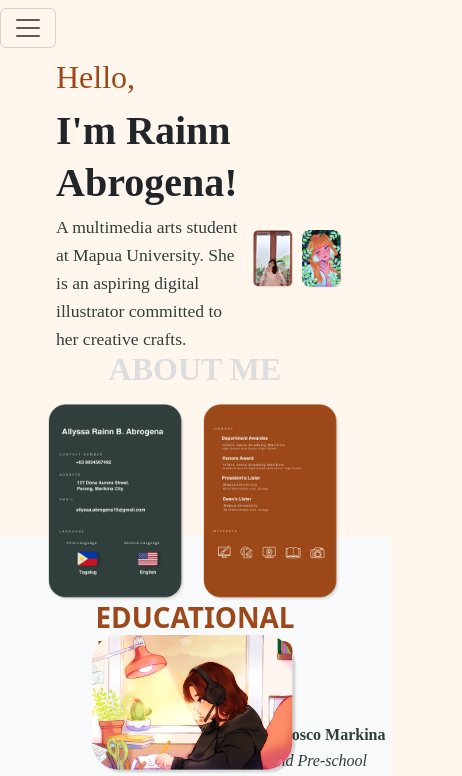
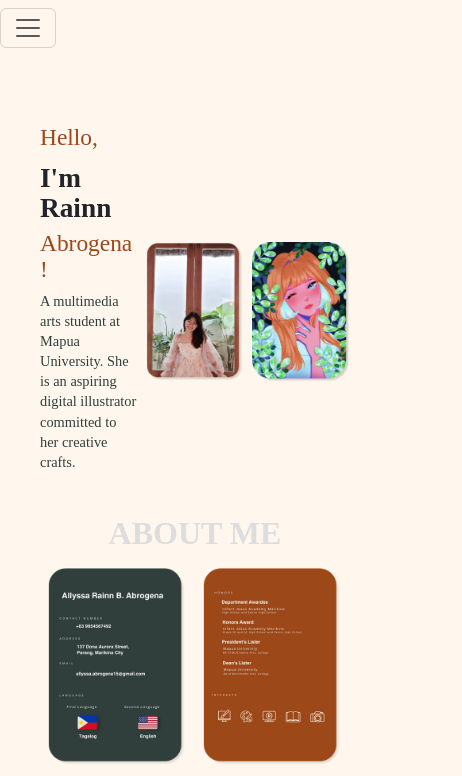
Before and after one commit to Nevriii/art_student_website, a React (Create React App) app: page / in a window 390 px wide. Shown: the top 776 px of the page, 462 px wide, since content can reach past the window. Built offline with nearby package versions, Linux system fonts and the light colour scheme.

Commit message:
Updated Design for smaller screens 08/13/25

```diff
--- a/src/App.css
+++ b/src/App.css
@@ -337,6 +337,91 @@ body {
   }
 }
 
+@media (max-width: 499px) {
+  .introduction-container {
+    min-height: auto;
+    background-color: #fff7ee;
+    display: flex;
+    align-items: center;
+    justify-content: center;
+    padding: 0.5rem;
+    position: relative;
+    margin-top: 7rem;
+  }
+
+  .introduction-grid {
+    display: grid;
+    grid-template-columns: 1fr 1fr 1fr; /* 3 columns */
+    gap: 0.5rem;
+    align-items: center;
+    width: 100%;
+    max-width: 100%;
+    text-align: center;
+  }
+
+  .introduction-text {
+    font-family: 'Ibarra Real Nova', serif;
+    display: flex;
+    flex-direction: column;
+    gap: 0.5rem;
+    justify-content: center;
+    align-items: flex-start;
+    font-size: 0.95rem;
+    padding: 0;
+    text-align: left;
+    word-break: break-word;
+  }
+
+  .introduction-hello {
+    color: #9c4819;
+    font-size: 2rem;
+    font-weight: 400;
+    margin: 0;
+  }
+
+  .introduction-name {
+    font-size: 1.5rem;
+    font-weight: 700;
+    margin: 0;
+    line-height: 1.1;
+  }
+
+  .introduction-description {
+    font-size: 0.95rem;
+    line-height: 1.4;
+    color: #303f3c;
+    margin: 0;
+    margin-bottom: 1rem;
+  }
+
+  .introduction-image-container {
+    display: flex;
+    justify-content: center;
+    align-items: center;
+    padding: 0;
+    width: 100%;
+    height: 100%;
+  }
+
+  .introduction-image {
+    width: 100%;
+    height: auto;
+    padding: 0;
+    margin: 0 auto;
+    display: block;
+    object-fit: contain;
+  }
+
+  .introduction-leaf {
+    width: 100%;
+    height: auto;
+    padding: 0;
+    margin: 0 auto;
+    display: block;
+    object-fit: contain;
+  }
+}
+
 /* AboutMe Section Styles */
 .aboutme-container {
   min-height: 100vh;
@@ -543,7 +628,7 @@ body {
     display: flex;
     align-items: center;
     padding: 2rem 1rem;
-    margin-top: -200px;
+    margin-top: -30px;
     position: relative;
     z-index: 100;
     background-color: transparent;
@@ -606,12 +691,12 @@ body {
 
 
 /* EducationalBackground Section Styles */
-.educational-container {
-  margin-top: -600px;
+/* .educational-container {
+  margin-top: -100px;
   position: relative;
   z-index: 5;
   padding: 4rem 0;
-}
+} */
 
 .educational-title {
   color: #9c4819;
@@ -661,10 +746,7 @@ body {
 
 @media (max-width: 1199px) {
   .educational-container {
-    margin-top: -600px;
-    position: relative;
-    z-index: 5;
-    padding: 4rem 0;
+    margin-top: -270px;
   }
 
   .educational-title {
@@ -716,10 +798,7 @@ body {
 
 @media (max-width: 999px) {
   .educational-container {
-    margin-top: -600px;
-    position: relative;
-    z-index: 5;
-    padding: 4rem 0;
+    margin-top: -270px;
   }
 
   .educational-title {
@@ -772,10 +851,7 @@ body {
 
 @media (max-width: 899px) {
   .educational-container {
-    margin-top: -600px;
-    position: relative;
-    z-index: 5;
-    padding: 4rem 0;
+    margin-top: -270px;
   }
 
   .educational-title {
@@ -826,16 +902,14 @@ body {
   }
 }
 
-@media (max-width: 760px) {
+@media (max-width: 790px) {
   .educational-container {
-    margin-top: -600px;
-    position: relative;
-    z-index: 5;
-    padding: 4rem 0;
+    margin-top: -70px;
   }
 
   .educational-title {
     color: #9c4819;
+    font-size: 350%;
     font-weight: 700;
     text-align: center;
     position: relative;
@@ -843,22 +917,83 @@ body {
   }
 
   .educational-table {
-    width: 10%;
+    /* width: 100%; */
     border-collapse: collapse;
-    margin-left: 6rem;
+    margin-left: 11rem;
+    /* padding-left: 100%; */
   }
 
   .educational-table td {
     vertical-align: top;
+    font-size: 140%;
   }
 
   .educational-table td:first-child {
+    font-size: 120%;
     width: 100px;
     font-weight: 600;
     /* color: #9c4819; */
   }
 
   .educational-school {
+    font-size: 100%;
+    font-weight: 700;
+    color: #303f3c;
+    margin-bottom: 0.5rem;
+  }
+
+  .educational-course {
+    font-weight: 600;
+    color: #303f3c;
+    margin-bottom: 0.5rem;
+  }
+
+  .educational-level {
+    font-style: italic;
+    color: #666;
+  }
+
+  .educational-years {
+    position: relative;
+    top: 1rem;
+
+  }
+}
+
+@media (max-width: 499px) {
+  .educational-container {
+    margin-top: -70px;
+  }
+
+  .educational-title {
+    color: #9c4819;
+    font-size: 200%;
+    font-weight: 700;
+    text-align: center;
+    position: relative;
+    top: -3rem;
+  }
+
+  .educational-table {
+    /* width: 100%; */
+    border-collapse: collapse;
+    margin-left: 3rem;
+    /* padding-left: 100%; */
+  }
+
+  .educational-table td {
+    vertical-align: top;
+    font-size: 140%;
+  }
+
+  .educational-table td:first-child {
+    font-size: 100%;
+    width: 100px;
+    font-weight: 600;
+  }
+
+  .educational-school {
+    font-size: 100%;
     font-weight: 700;
     color: #303f3c;
     margin-bottom: 0.5rem;
--- a/src/components/EducationalBackground.js
+++ b/src/components/EducationalBackground.js
@@ -1,4 +1,4 @@
-import React, { useEffect } from 'react';
+import React, { useEffect, useState } from 'react';
 
 const EducationalBackground = () => {
     useEffect(() => {
@@ -6,6 +6,14 @@ const EducationalBackground = () => {
         if (window.AOS) {
         window.AOS.init();
         }
+    }, []);
+
+    const [windowWidth, setWindowWidth] = useState(window.innerWidth);
+
+    useEffect(() => {
+        const handleResize = () => setWindowWidth(window.innerWidth);
+        window.addEventListener('resize', handleResize);
+        return () => window.removeEventListener('resize', handleResize);
     }, []);
 
     const educationData = [
@@ -33,12 +41,12 @@ const EducationalBackground = () => {
     ];
 
     return (
-        <section className="section2 bg-light" style={{ marginTop: '-270px' }} id='education'>
+        <section className="section2 bg-light" style={{ marginTop: windowWidth <= 760 ? '-70px' : '-270px', width: '100%', overflow: 'hidden' }} id='education'>
             <div className="container-fluid">
-            <div className="container">
+                <div className="container" style={{ maxWidth: '100%', overflow: 'hidden' }}>
                     <h1>&nbsp;</h1>
                     <div className="row" style={{ paddingTop: '10px' }}>
-                    <div className="col-lg-6">
+                        <div className="col-lg-5">
                         <h1 className="text-center">&nbsp;</h1>
                         <h1
                             id="education"
@@ -50,7 +58,8 @@ const EducationalBackground = () => {
                             <div>BACKGROUND</div>
                         </h1>
                         </div>
-                    <div className="col-lg-6">
+                        <div className="col-lg-6" style={{ overflow: 'hidden' }}>
+                            <div style={{ marginLeft: '-20px', paddingRight: '20px' }}>
                                 <table
                                     className="table-borderless w-100 educational-table"
                                     data-aos="zoom-out-right"
@@ -75,8 +84,10 @@ const EducationalBackground = () => {
                                         ))}
                                     </tbody>
                                 </table>
+                            </div>
                             <h1>&nbsp;</h1>
                         </div>
+                        <div className="col-lg-1"></div> {/* Add this to complete the 12-column grid */}
                     </div>
                 </div>
             </div>
--- a/src/components/Introduction.js
+++ b/src/components/Introduction.js
@@ -1,17 +1,56 @@
-import React from 'react';
+import React, { useState, useEffect } from 'react';
 import meImage from '../assets/photos/me.png';
 import leafImage from '../assets/photos/leaf.png';
 
 const Introduction = () => {
+
+  const [windowWidth, setWindowWidth] = useState(window.innerWidth);
+
+  useEffect(() => {
+    const handleResize = () => setWindowWidth(window.innerWidth);
+    window.addEventListener('resize', handleResize);
+    return () => window.removeEventListener('resize', handleResize);
+  }, []);
+
+  // Define responsive styles
+  const getResponsiveStyles = () => {
+    if (windowWidth <= 499) {
+      return {
+        hello: {
+          color: '#9c4819',
+          fontSize: 'clamp(1.2rem, 6vw, 2rem)',
+          fontWeight: 400,
+          margin: 0
+        },
+        name: {
+          fontSize: 'clamp(1.5rem, 7vw, 2.5rem)',
+          fontWeight: 700,
+          margin: 0,
+          lineHeight: 1.1
+        },
+        description: {
+          fontSize: '0.9rem',
+          lineHeight: 1.4,
+          color: '#303f3c',
+          margin: 0,
+          marginBottom: '2rem'
+        }
+      };
+    }
+    return {};
+  };
+
+  const styles = getResponsiveStyles();
+
   return (
     <div className="introduction-container" id='home'>
       <div className="introduction-grid">
         {/* Left Column - Text Content */}
         <div className="introduction-text">
-          <p className="introduction-hello">Hello,</p>
-          <p className="introduction-name">I'm Rainn</p>
-          <p className="introduction-name">Abrogena!</p>
-          <p className="introduction-description">
+          <p className="introduction-hello" style={styles.hello}>Hello,</p>
+          <p className="introduction-name" style={styles.name}>I'm Rainn</p>
+          <p className="introduction-name" style={styles.hello}>Abrogena!</p>
+          <p className="introduction-description" style={styles.description}>
             A multimedia arts student at Mapua University. She is an aspiring digital illustrator committed to her creative crafts.
           </p>
         </div>
```
Lines whose indentation alone changed are shown as unchanged.
